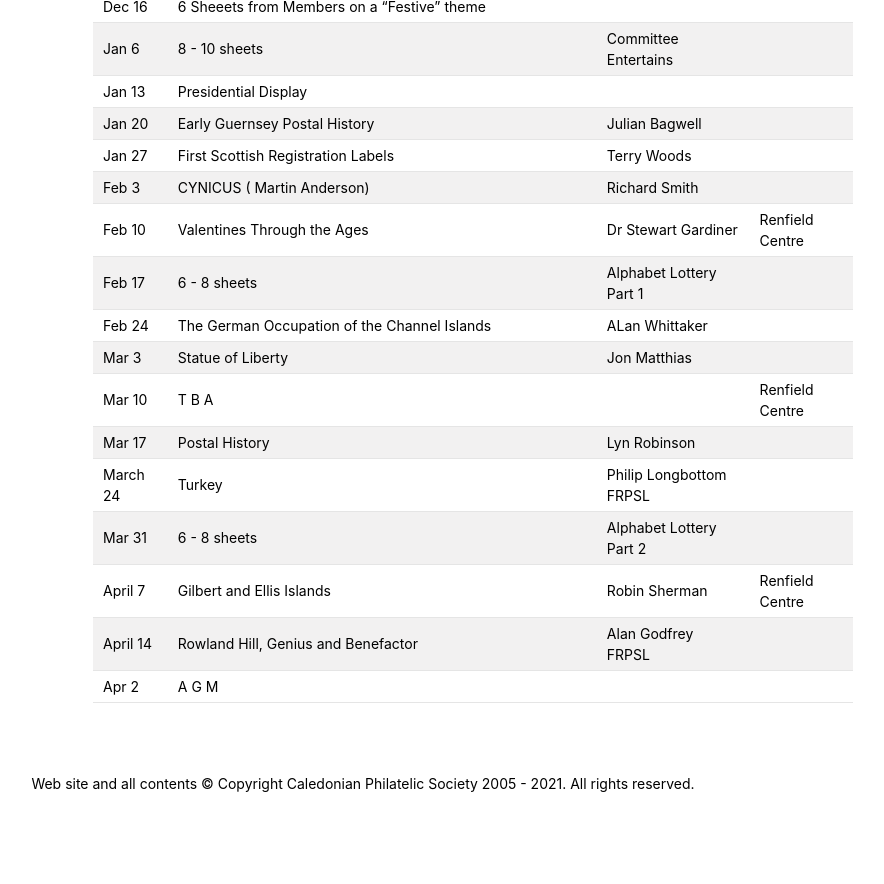
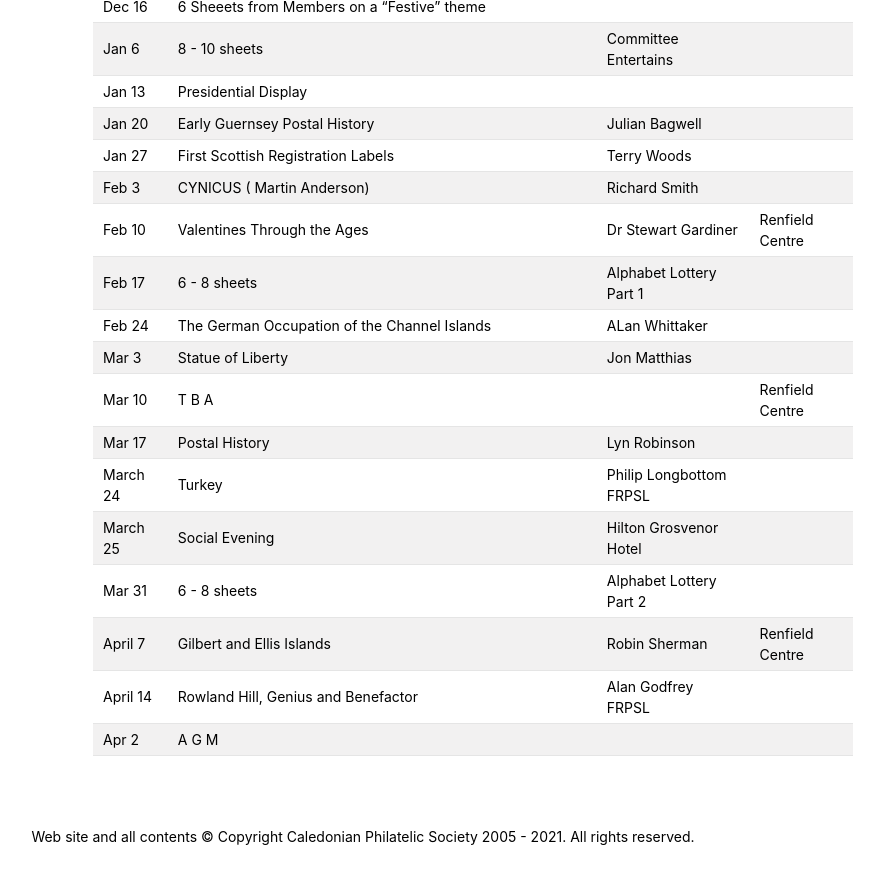
Before and after one commit to astalker/caledonian-stamps, a Jekyll site: the page built from meetings.md, in a window 1280 px wide and 900 px high, scrolled down 1057 px. Shown: the top 884 px of the window, without its empty margins (277-1161 px from the left). Built offline with Jekyll 4.4.1, drawn with Linux system fonts in a browser that asks for light colours; our own code applies the rules of GitHub Pages for plain Markdown files; before the commit the page ends 1904 px from its top, so only the background shows below that.

Commit message:
March 25 event added

```diff
--- a/meetings.md
+++ b/meetings.md
@@ -34,6 +34,7 @@ Mar 3 | Statue of Liberty | Jon Matthias
 Mar 10 |T B A | | Renfield Centre
 Mar 17 | Postal History | Lyn Robinson
 March 24 | Turkey | Philip Longbottom FRPSL
+March 25 | Social Evening | Hilton Grosvenor Hotel
 Mar 31 | 6 - 8 sheets | Alphabet Lottery Part 2
 April 7 | Gilbert and Ellis Islands | Robin Sherman | Renfield Centre
 April 14 | Rowland Hill, Genius and Benefactor | Alan Godfrey FRPSL
```
